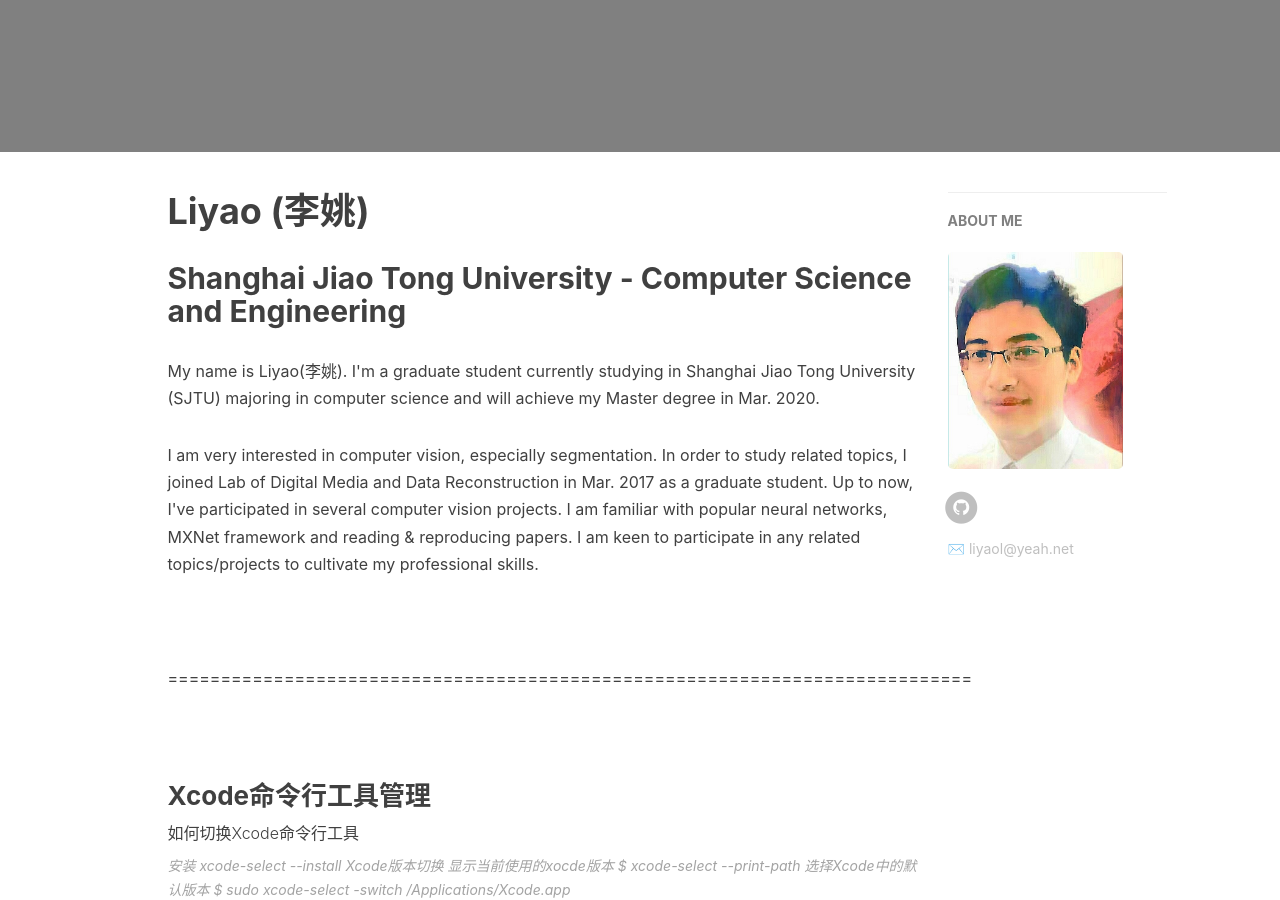
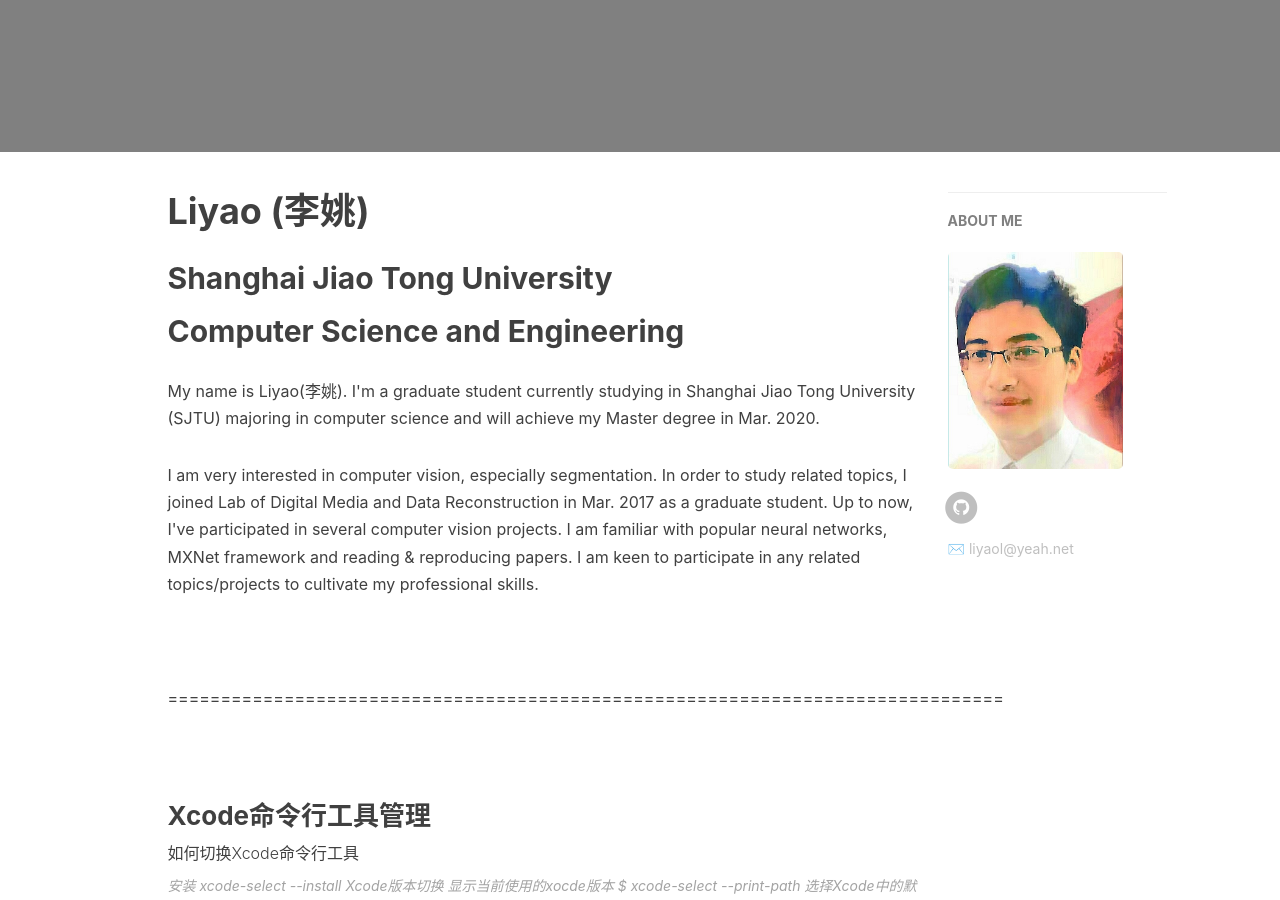
Before and after one commit to liyaoplus/liyaoplus.github.io, a Jekyll site: the page built from index.html, in a window 1280 px wide and 900 px high, scrolled down 246 px. Built offline with Jekyll 4.4.1, drawn with Linux system fonts in a browser that asks for light colours; nearby versions of some CDN libraries; the list of posts is cut into pages by our own code; comment, search, counter and statistics services are not loaded.

Commit message:
Update index.html

```diff
--- a/index.html
+++ b/index.html
@@ -8,7 +8,8 @@ layout: page
     <div class="headerwrapper">
         <h1>Liyao (李姚)</h1>
         <div class="clearfix"></div>
-        <h2>Shanghai Jiao Tong University - Computer Science and Engineering</h2>
+        <h2>Shanghai Jiao Tong University</h2>
+        <h2>Computer Science and Engineering</h2>
     </div>
 </header>
 <!--header end-->
@@ -25,7 +26,7 @@ layout: page
         I am keen to participate in any related topics/projects to cultivate my professional skills.
     </p>
     <br/>
-    <p>============================================================================
+    <p>===============================================================================
     </p>
     <br/>
 </div>
```
